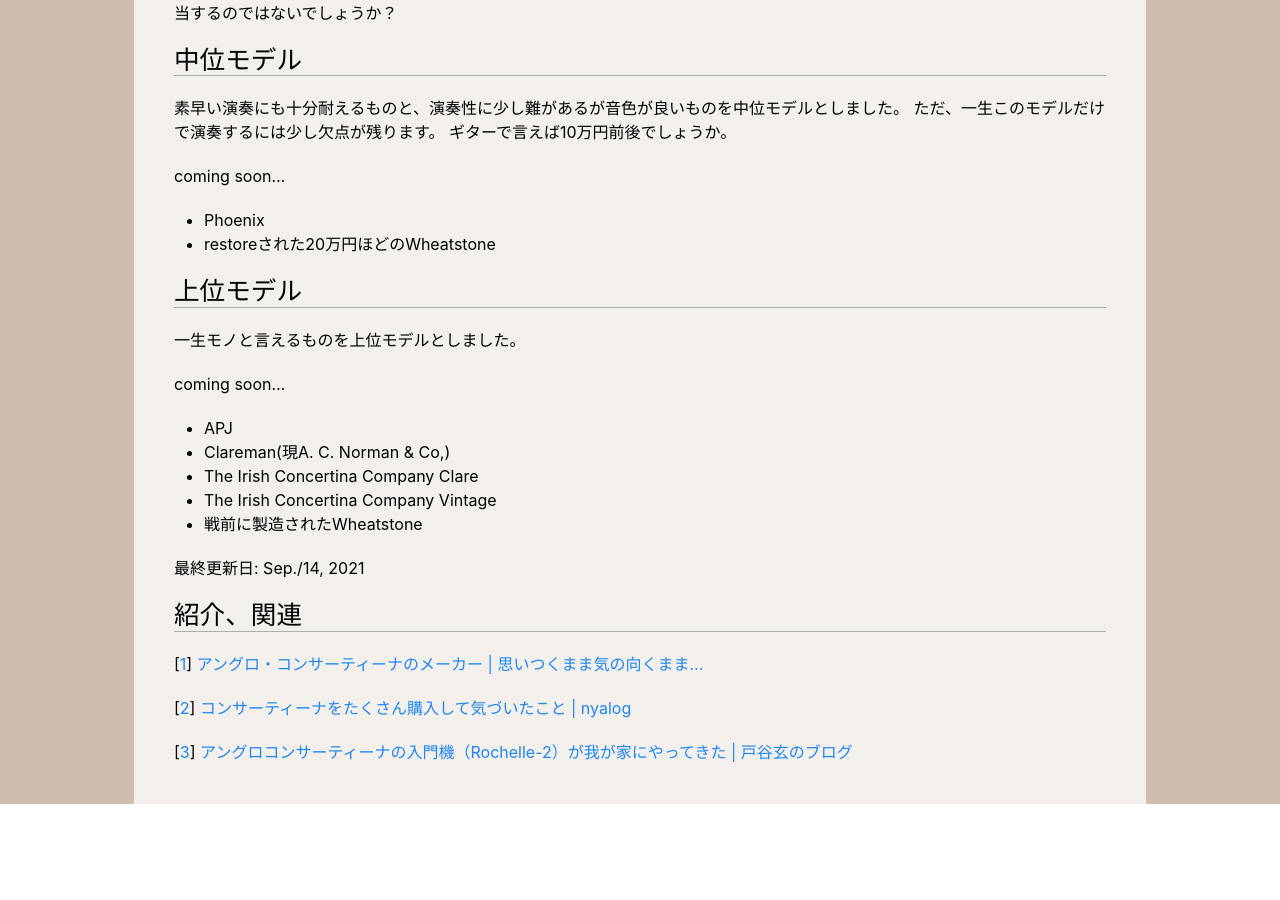
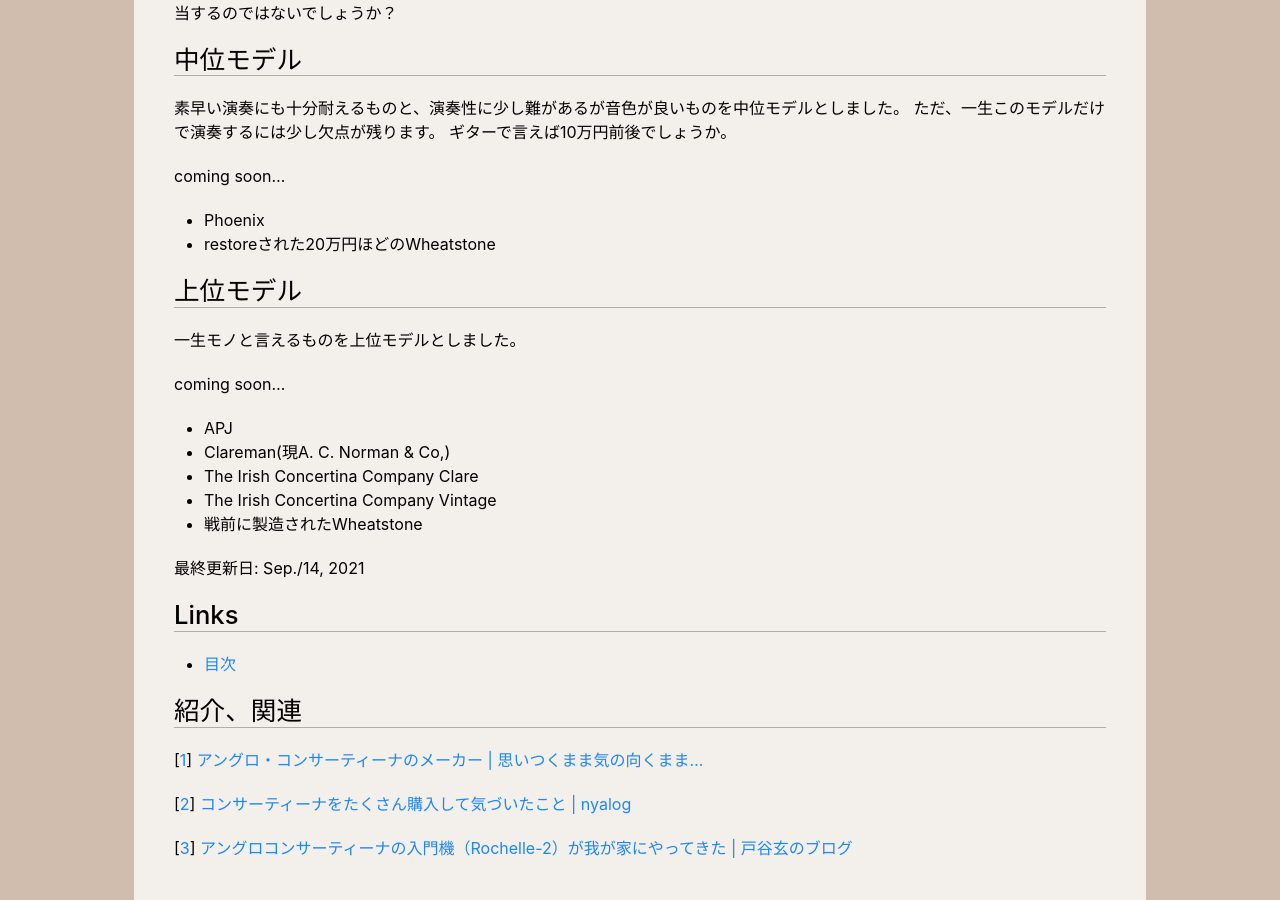
Before and after one commit to physpeach/physpeach.github.io, a Jekyll site: the page built from columns/concertina/me/touch_feeling.md, in a window 1280 px wide and 900 px high, scrolled down 3335 px. Built offline with Jekyll 4.4.1, drawn with Linux system fonts in a browser that asks for light colours; our own code applies the rules of GitHub Pages for plain Markdown files; before the commit the page ends 4139 px from its top, so only the background shows below that.

Commit message:
add links to feeling

```diff
--- a/columns/concertina/me/touch_feeling.md
+++ b/columns/concertina/me/touch_feeling.md
@@ -138,6 +138,9 @@
 
 最終更新日: Sep./14, 2021
 
+## Links
+- [目次](../index.md)
+
 ## 紹介、関連
 [[1]] [アングロ・コンサーティーナのメーカー \| 思いつくまま気の向くまま...][1]
 
```
